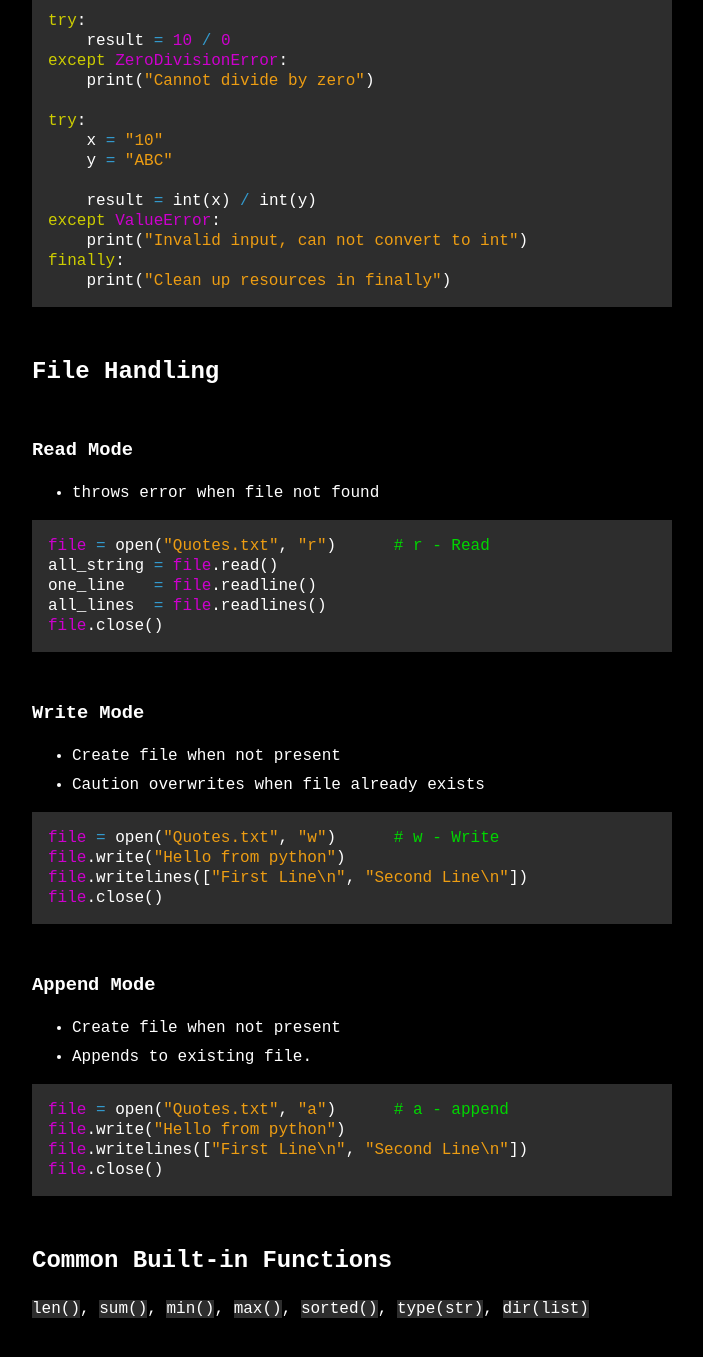
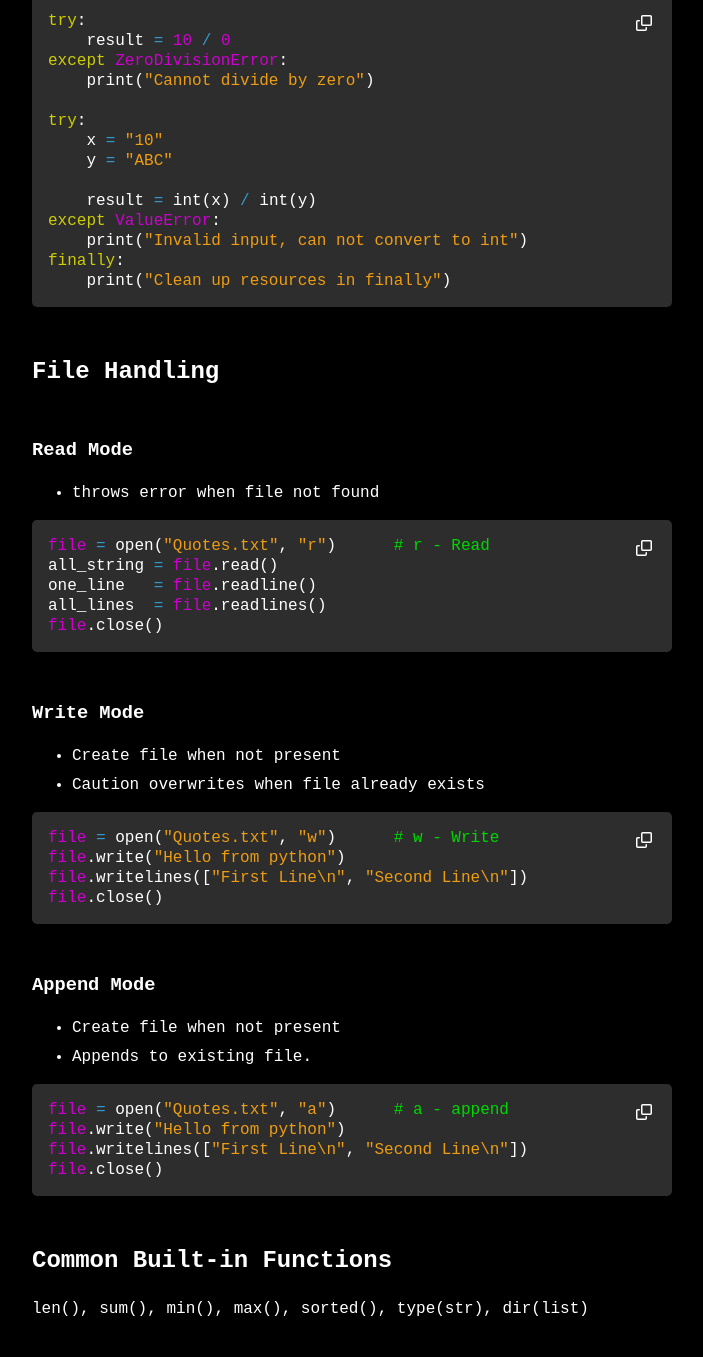
Before and after one commit to VallarasuS/Vallarasu.in, a Jekyll site: the page built from docs/_posts/2026-01-09-python-cheat-sheet.md, in a window 1280 px wide and 1400 px high, scrolled down 6945 px. Shown: the top 1357 px of the window, without its empty margins (288-991 px from the left). Built offline with Jekyll 4.4.1, drawn with Linux system fonts in a browser that asks for light colours; some of the changed lines change nothing that is shown.

Commit message:
Update 2026-01-09-python-cheat-sheet.md

```diff
--- a/docs/_posts/2026-01-09-python-cheat-sheet.md
+++ b/docs/_posts/2026-01-09-python-cheat-sheet.md
@@ -4,8 +4,7 @@ category: Python
 ---
 
 <style>
-
-body {
+    body {
         filter: none !important;
         background: #000000;
         color: white;
@@ -17,9 +16,9 @@ body {
 
     code {
         background: #2d2d2d;
+        border-radius: 5px;
     }
 
-    /* Pygments syntax highlighting (only used classes kept) */
     pre {
         line-height: 125%;
     }
@@ -433,4 +432,41 @@ file.close()
 
 ## Common Built-in Functions
 
-`len()`, `sum()`, `min()`, `max()`, `sorted()`, `type(str)`, `dir(list)`
+len(), sum(), min(), max(), sorted(), type(str), dir(list)
+
+
+<template id="copy-icon-template">
+    <div style="width: 16px; height: 16px; border-radius: 5px; position: absolute; right: 10px; top: 10px; padding: 10px;
+        border-radius: 5px;" onmouseenter="this.style.background='#715A5A'"
+        onmouseleave="this.style.background='transparent'" onmousedown="this.style.background='black'"
+        onmouseup="this.style.background='transparent'" onclick="copy(this)">
+
+        <svg aria-hidden="true" height="16" viewBox="0 0 16 16" version="1.1" width="16" fill="white">
+            <path
+                d="M0 6.75C0 5.784.784 5 1.75 5h1.5a.75.75 0 0 1 0 1.5h-1.5a.25.25 0 0 0-.25.25v7.5c0 .138.112.25.25.25h7.5a.25.25 0 0 0 .25-.25v-1.5a.75.75 0 0 1 1.5 0v1.5A1.75 1.75 0 0 1 9.25 16h-7.5A1.75 1.75 0 0 1 0 14.25Z">
+            </path>
+            <path
+                d="M5 1.75C5 .784 5.784 0 6.75 0h7.5C15.216 0 16 .784 16 1.75v7.5A1.75 1.75 0 0 1 14.25 11h-7.5A1.75 1.75 0 0 1 5 9.25Zm1.75-.25a.25.25 0 0 0-.25.25v7.5c0 .138.112.25.25.25h7.5a.25.25 0 0 0 .25-.25v-7.5a.25.25 0 0 0-.25-.25Z">
+            </path>
+        </svg>
+
+    </div>
+</template>
+
+<script>
+
+    copy_template = document.getElementById("copy-icon-template")
+    codes = document.getElementsByTagName("code")
+
+    for (let code of codes) {
+        parent = code.parentNode.parentNode
+        parent.style.position = "relative"
+        el_copy = copy_template.content.cloneNode(true)
+        parent.appendChild(el_copy)
+    }
+
+    function copy(e) {
+        navigator.clipboard.writeText(e.parentNode.firstElementChild.textContent)
+    }
+
+</script>
```
